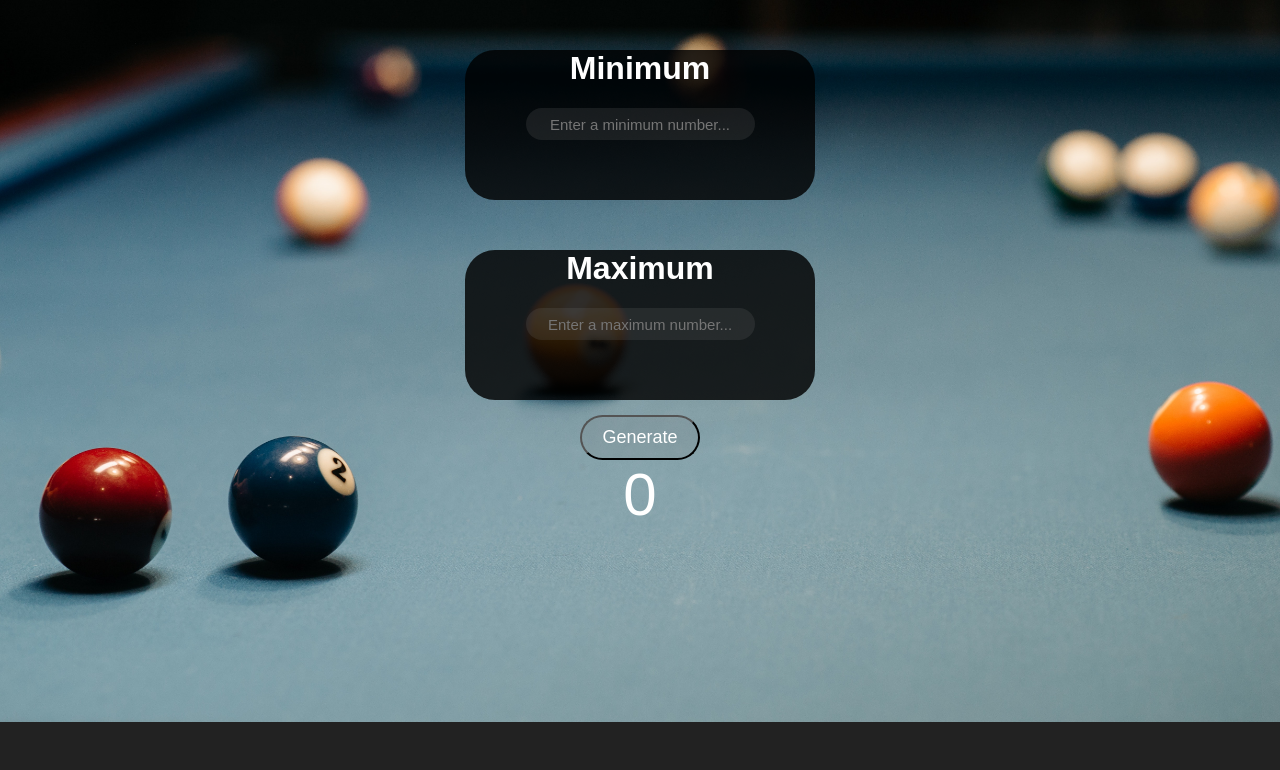
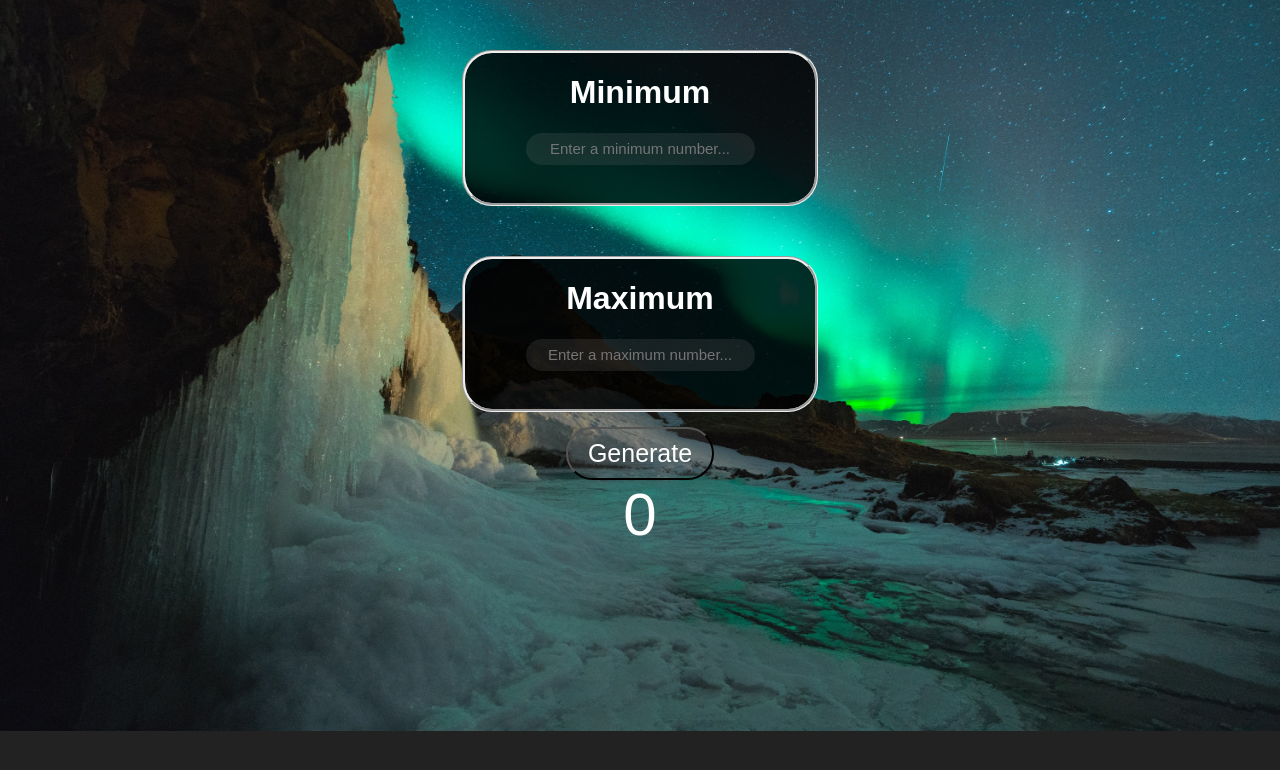
Before and after one commit to Ren-mayday/Generate-Random-Number, a plain HTML site: page index.html in a window 1280 px wide. Drawn offline with Linux system fonts and the light colour scheme; a web font is replaced by a local one.

Commit message:
Change Background

```diff
--- a/style.css
+++ b/style.css
@@ -1,5 +1,5 @@
 body {
-  background-image: url(img/pexels-pavel-danilyuk.jpg);
+  background-image: url(img/pexels-s-migaj.jpg);
   background-color: #222;
   background-repeat: no-repeat;
   background-size: 100%;
@@ -18,6 +18,7 @@ body {
   margin-top: 50px;
   text-align: center;
   border-radius: 30px;
+  border-style: groove;
 }
 
 #maximum,
@@ -43,7 +44,7 @@ body {
   color: white;
   cursor: pointer;
   font-family: "Gemunu Libre", sans-serif;
-  font-size: 18px;
+  font-size: 25px;
   padding: 10px 20px;
   border-radius: 30px;
   transition: 0.2s ease-in-out;
```
Also changed, not shown: img/pexels-pavel-danilyuk.jpg (deleted), img/pexels-s-migaj.jpg (added).
